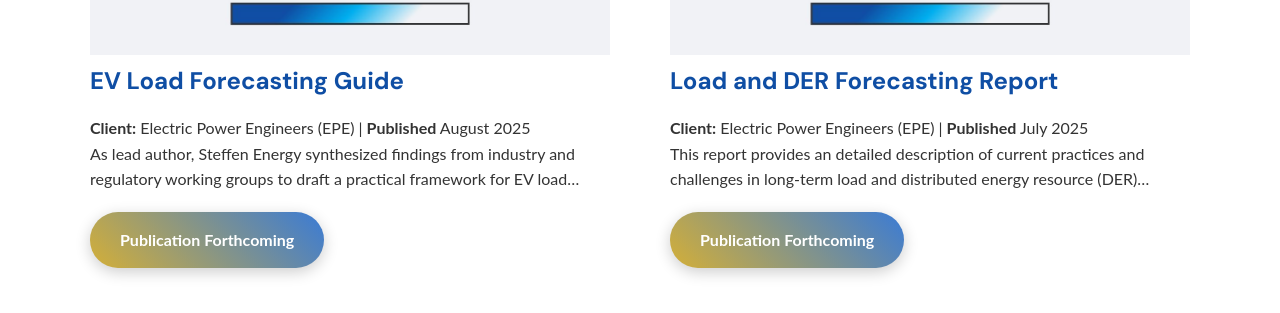
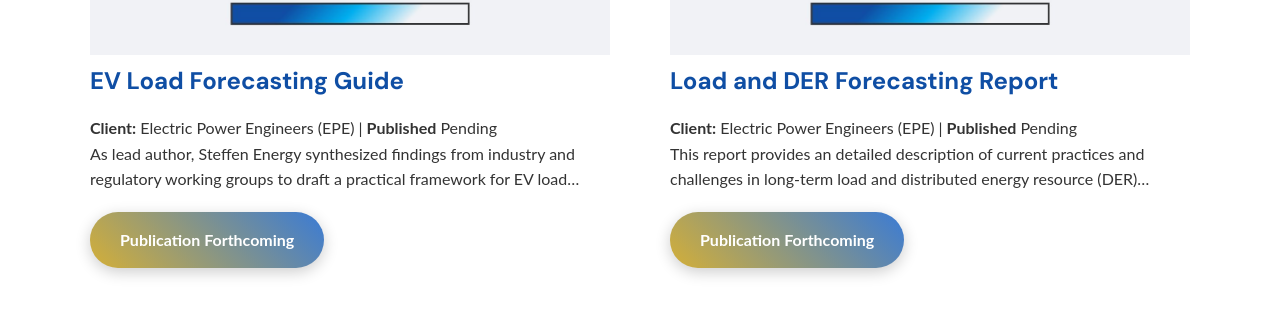
Before and after one commit to steffen-energy/steffen-energy.github.io, a Jekyll site: the page built from publications.html, in a window 1280 px wide and 1073 px high. Shown: the part 614-927 px from the top of the window. Built offline with Jekyll 4.4.1, drawn with Linux system fonts in a browser that asks for light colours.

Commit message:
changed date to pending

```diff
--- a/_data/publications.yml
+++ b/_data/publications.yml
@@ -1,6 +1,6 @@
 - title: "EV Load Forecasting Guide"
   client: "Electric Power Engineers (EPE)"
-  date: "August 2025"
+  date: "Pending"
   summary: "As lead author, Steffen Energy synthesized findings from industry and regulatory working groups to draft a practical framework for EV load forecasting."
   image: "assets/img/report-cover-1.jpg"
   alt_text: "Cover of the EV Load Forecasting Guide"
@@ -9,7 +9,7 @@
 
 - title: "Load and DER Forecasting Report"
   client: "Electric Power Engineers (EPE)"
-  date: "July 2025"
+  date: "Pending"
   summary: "This report provides an detailed description of current practices and challenges in long-term load and distributed energy resource (DER) forecasting."
   image: "assets/img/report-cover-2.jpg"
   alt_text: "Cover of the DER Integration Analysis"
--- a/assets/css/style.css
+++ b/assets/css/style.css
@@ -242,9 +242,6 @@
     transform: translateY(-3px) scale(1.05); /* Lifts and slightly enlarges */
     box-shadow: 0 6px 20px rgba(0,0,0,0.3);
     background: var(--accent-color);
-
-    /*background-color: #c49a24;
-    transform: translateY(-3px);*/
 }
 
 /* Add this with your other button styles */
```
